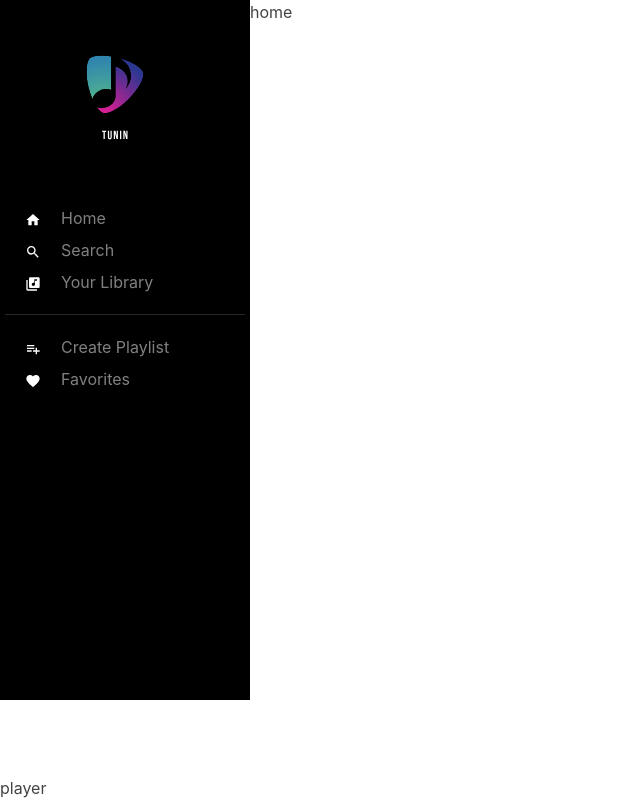
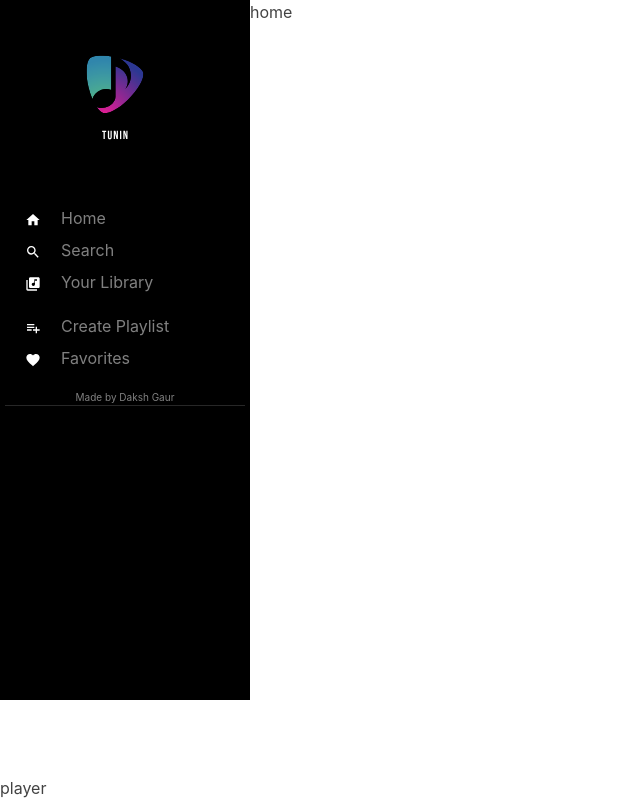
Before and after one commit to warlock-spell/tunin, a Next.js app: page / in a window 1280 px wide. Shown: the whole page, without its empty margins (0-640 px from the left). Built offline with nearby package versions, Linux system fonts and the light colour scheme.

Commit message:
added signature positioned divider at correct place

```diff
--- a/components/sidebar.tsx
+++ b/components/sidebar.tsx
@@ -93,7 +93,6 @@ const Sidebar = () => {
                         ))}
                     </List>
                 </Box>
-                <Divider color='gray.800' />
                 <Box marginTop='20px'>
                     <List spacing={2}>
                         {/* iterate over the music menu  */}
@@ -112,6 +111,15 @@ const Sidebar = () => {
                         ))}
                     </List>
                 </Box>
+                <Box marginTop='20px'>
+                    <List>
+                        <ListItem fontSize='10px' textAlign='center'>
+                            Made by Daksh Gaur
+                        </ListItem>
+                    </List>
+                </Box>
+                <Divider color='gray.800' />
+
             </Box>
         </Box>
     )
```
